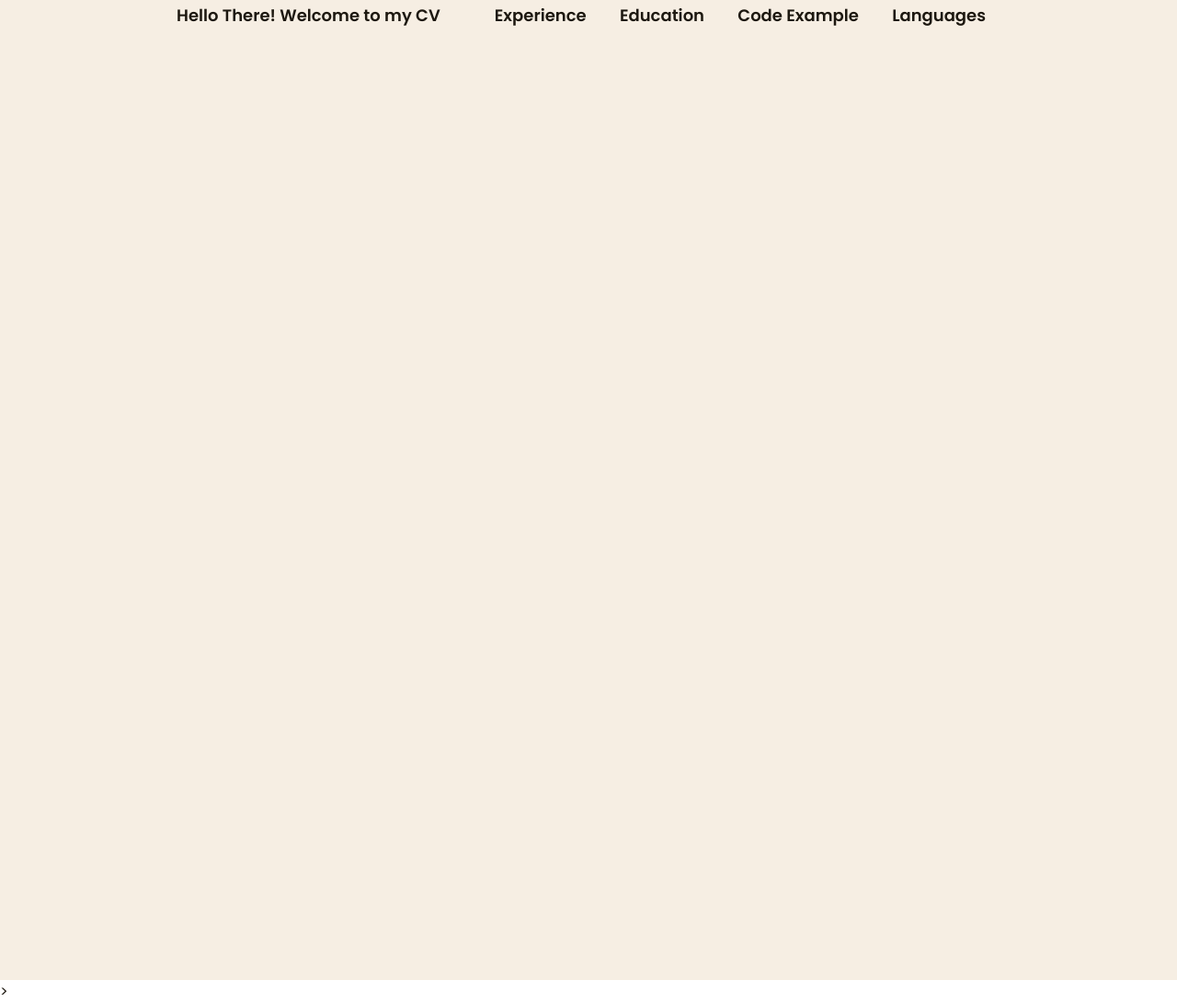
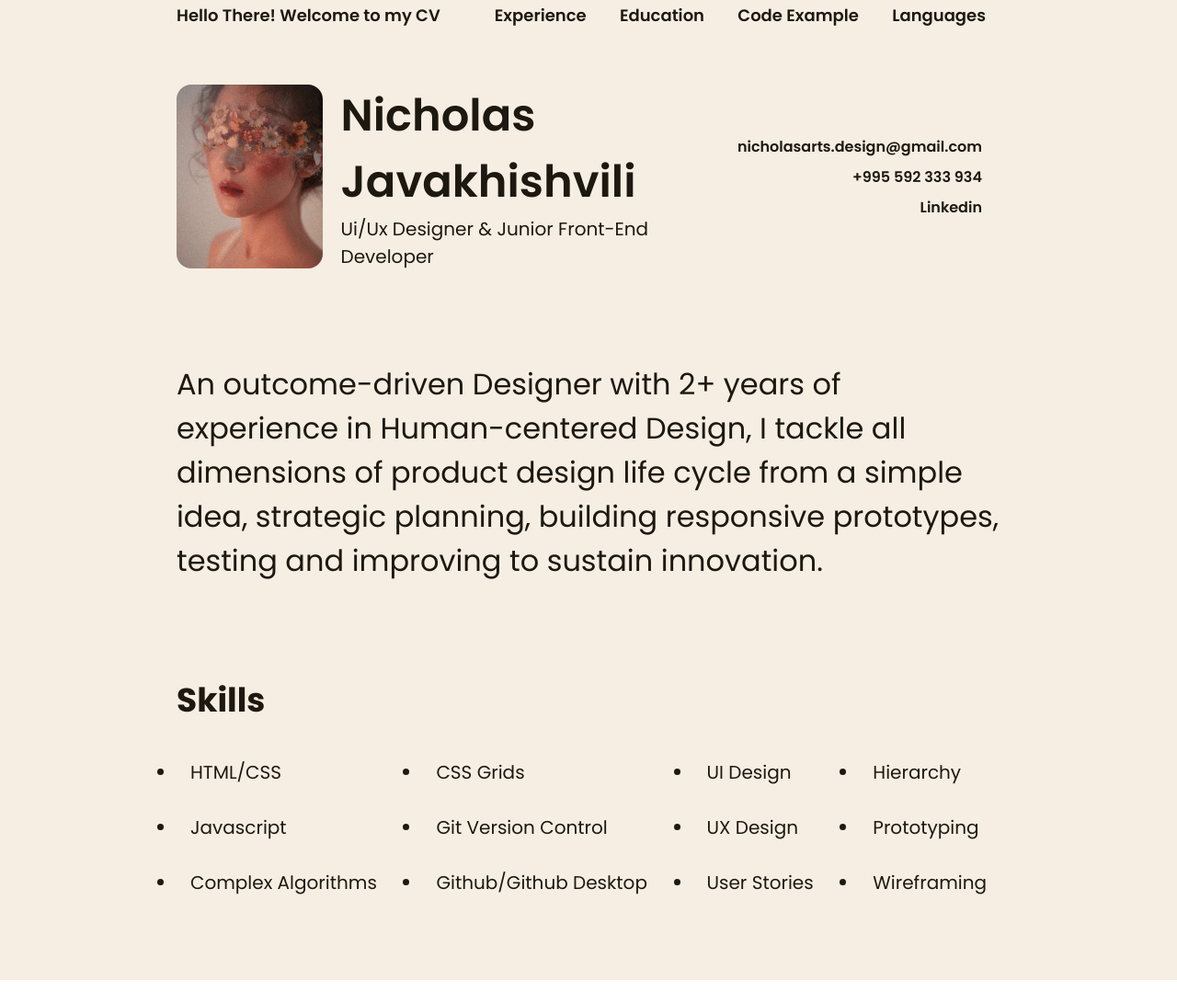
Before and after one commit to Lathiel1066/rsschool-cv, a plain HTML site: page index.html in a window 1280 px wide. Shown: the part 34-1125 px from the top of the page at 92% size. After the commit the page ends 1100 px from the top, so only its background shows below. Drawn offline with Linux system fonts and the light colour scheme.

Commit message:
feat: Included images and more html/css elements

```diff
--- a/index.html
+++ b/index.html
@@ -4,6 +4,7 @@
     <meta charset="UTF-8">
     <meta http-equiv="X-UA-Compatible" content="IE=edge">
     <meta name="viewport" content="width=device-width, initial-scale=1.0">
+    <meta name="author" content="Nicholas Javakhishvili">
     <link rel="stylesheet" href="style.css">
     <link href='https://fonts.googleapis.com/css?family=Poppins' rel='stylesheet'>
     <title>CV</title>
@@ -23,8 +24,54 @@
     </header>
     <main>
         <section class="main_sec">
-            <section class=""></section>
-        </section>>
+            <section class="first_sec">
+                <img src="/Assets/Avatar.jpg" alt="">
+                <section class="title">
+                    <h1>Nicholas Javakhishvili</h1>
+                    <p class="title_text">Ui/Ux Designer & Junior Front-End Developer</p>
+                </section>
+                <ul class="contact_links">
+                    <li>nicholasarts.design@gmail.com</li>
+                    <li>+995 592 333 934</li>
+                    <li><a href="#">Linkedin</a></li>
+                </ul>
+            </section>
+
+            <section class="summary_sec">
+                <p>
+                    An outcome-driven Designer with 2+ years of experience in Human-centered Design, I tackle
+                    all dimensions of product design life cycle from a simple idea, strategic
+                    planning, building responsive prototypes, testing and improving to sustain innovation.
+                </p>
+            </section>
+
+            <section class="skill_sec">
+                <h2>Skills</h2>
+                <section class="skills_list">
+                    <ul class="skill_list">
+                        <li>HTML/CSS</li>
+                        <li>Javascript</li>
+                        <li>Complex Algorithms</li>
+                    </ul>
+                    <ul class="skill_list">
+                        <li>CSS Grids</li>
+                        <li>Git Version Control</li>
+                        <li>Github/Github Desktop</li>
+                    </ul>
+                    <ul class="skill_list">
+                        <li>UI Design</li>
+                        <li>UX Design</li>
+                        <li>User Stories</li>
+                    </ul>
+                    <ul class="skill_list">
+                        <li>Hierarchy</li>
+                        <li>Prototyping</li>
+                        <li>Wireframing</li>
+                    </ul>
+                </section>
+            </section>
+
+        </section>
     </main>
 
 </body>
--- a/style.css
+++ b/style.css
@@ -32,6 +32,8 @@ h3{
     line-height: 56px;
 }
 
+/* Main CSS starts here */
+
 header{
     font-size: 18px;
     font-weight: 600;
@@ -57,9 +59,80 @@ a{
     padding: 0px 16px;
 }
 
+/* Header Ends Here */
+
 .main_sec{
     width: 100%;
     height: 1000px;
     background-color: #F6EEE3;
-    padding: 0px 15%;
+    padding: 24px 15%;
 }
+
+/* First Section */
+
+img{
+    height: 200px;
+    width: 200px;
+    border-radius: 16px;
+    object-fit: cover;
+}
+
+.first_sec{
+    display: flex;
+    align-items: center;
+    justify-content: flex-start;
+}
+
+.title{
+    margin-left: 20px;
+}
+
+.title_text{
+    font-size: 20px;
+    font-weight: 500;
+}
+
+.contact_links{
+    list-style: none;
+    text-align: right;
+    margin-left: auto;
+    margin-right: 20px;
+}
+
+.contact_links li{
+    padding: 4px 0px;
+    font-size: 16px;
+    font-weight: 600;
+}
+
+/* Second Section */
+
+.summary_sec{
+    margin-top: 100px;
+    font-size: 32px;
+    font-weight: 500;
+}
+
+/* Third Section */
+
+.skill_sec{
+    margin-top: 100px;
+}
+
+.skills_list{
+    display: flex;
+    justify-content: space-between;
+    align-items: center;
+}
+
+.skill_list{
+    margin-top: 20px;
+}
+
+.skill_list li{
+    font-size: 20px;
+    font-weight: 500;
+    padding: 15px;
+}
+
+/* Fourth Section */
```
Also changed, not shown: Assets/Avatar.jpg (added).
